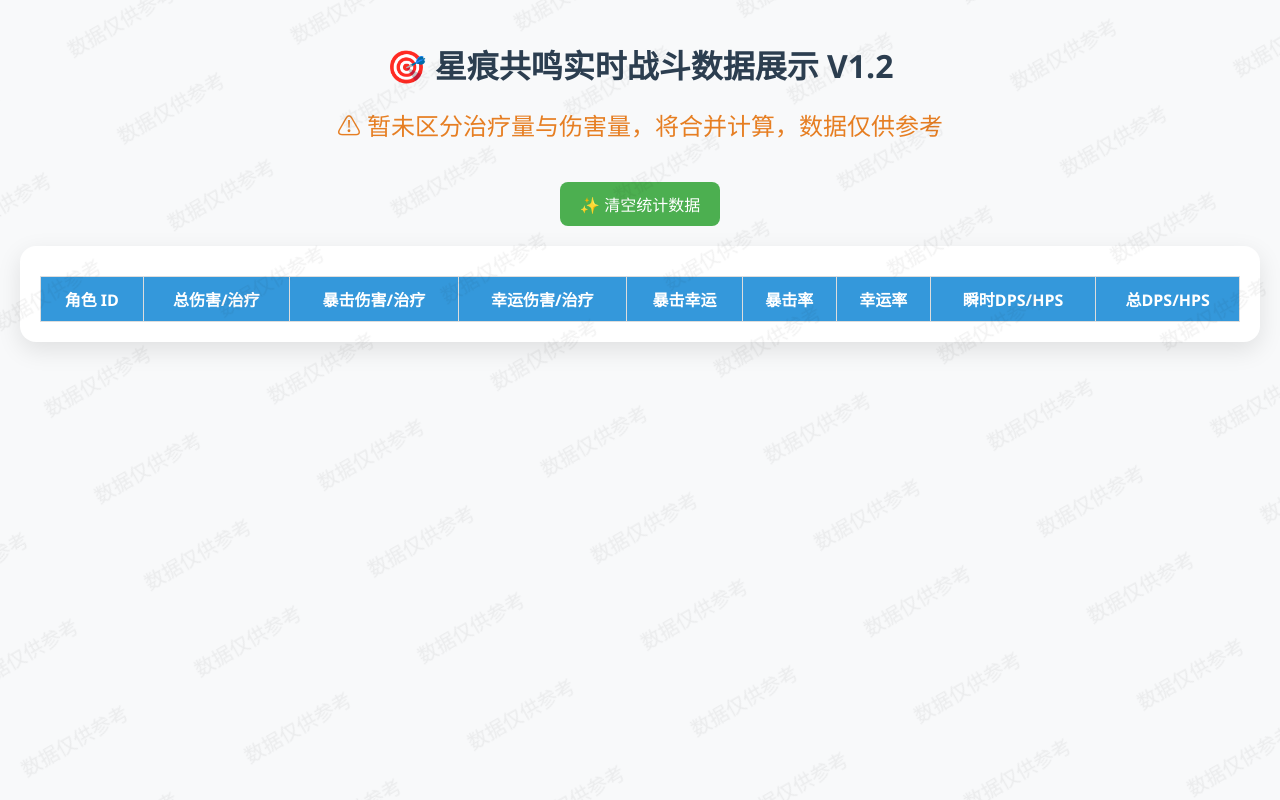
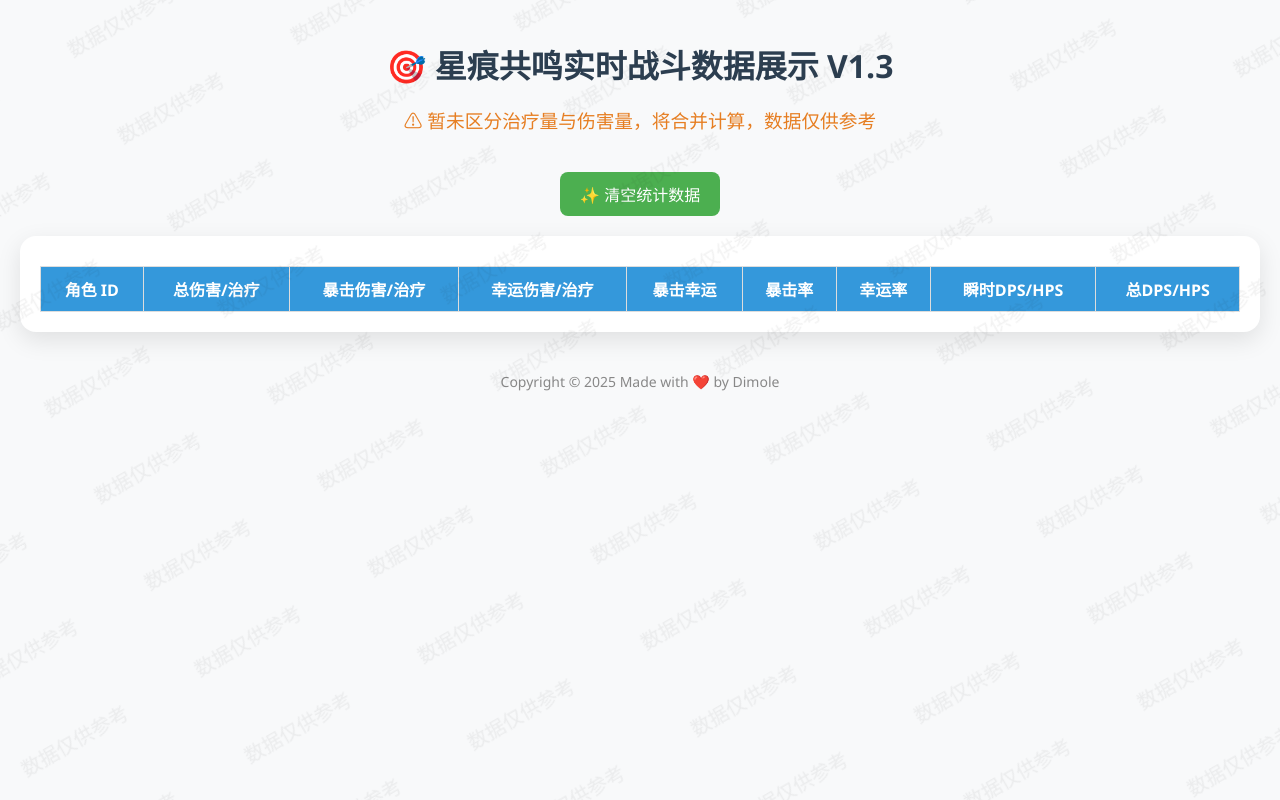
Before and after one commit to wyttle/StarResonanceDamageCounter, a website: page public/index.html in a window 1280 px wide. Drawn offline with Linux system fonts and the light colour scheme; no server answers.

Commit message:
chore: 增加版权

```diff
--- a/public/index.html
+++ b/public/index.html
@@ -18,7 +18,7 @@
             margin-bottom: 10px;
         }
 
-        h2 {
+        h3 {
             color: #e67e22;
             font-weight: normal;
         }
@@ -89,8 +89,8 @@
 </head>
 
 <body>
-    <h1>🎯 星痕共鸣实时战斗数据展示 V1.2</h1>
-    <h2>⚠ 暂未区分治疗量与伤害量，将合并计算，数据仅供参考</h2>
+    <h1>🎯 星痕共鸣实时战斗数据展示 V1.3</h1>
+    <h3>⚠ 暂未区分治疗量与伤害量，将合并计算，数据仅供参考</h3>
     <button onclick="clearData()">✨ 清空统计数据</button>
 
     <div class="card">
@@ -111,6 +111,10 @@
             <tbody></tbody>
         </table>
     </div>
+
+    <div class="watermark"></div>
+
+    <footer style="margin-top: 40px; font-size: 14px; color: #888;">Copyright © 2025 Made with ❤️ by Dimole</footer>
 
     <script>
         async function fetchDataAndUpdateTables() {
@@ -143,8 +147,6 @@
         setInterval(fetchDataAndUpdateTables, 100);
         fetchDataAndUpdateTables();
     </script>
-
-    <div class="watermark"></div>
 </body>
 
 </html>
```
